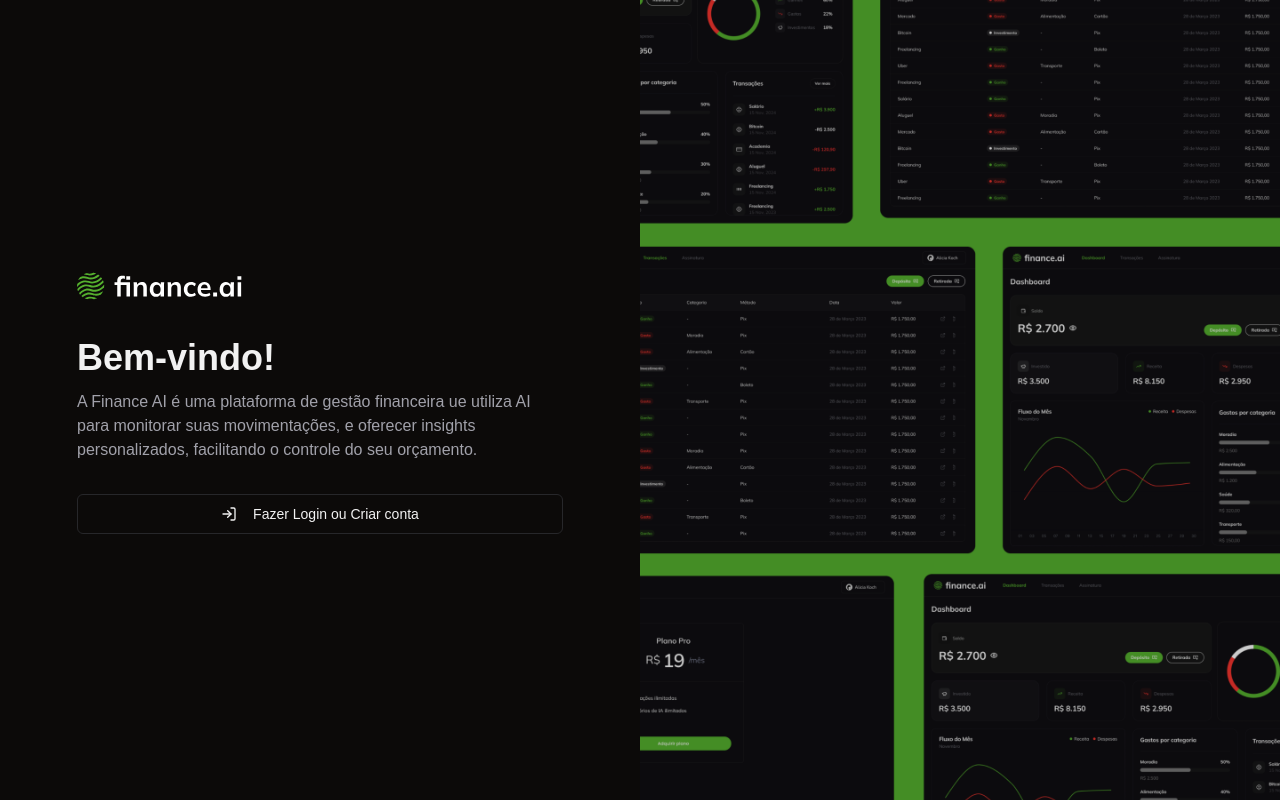
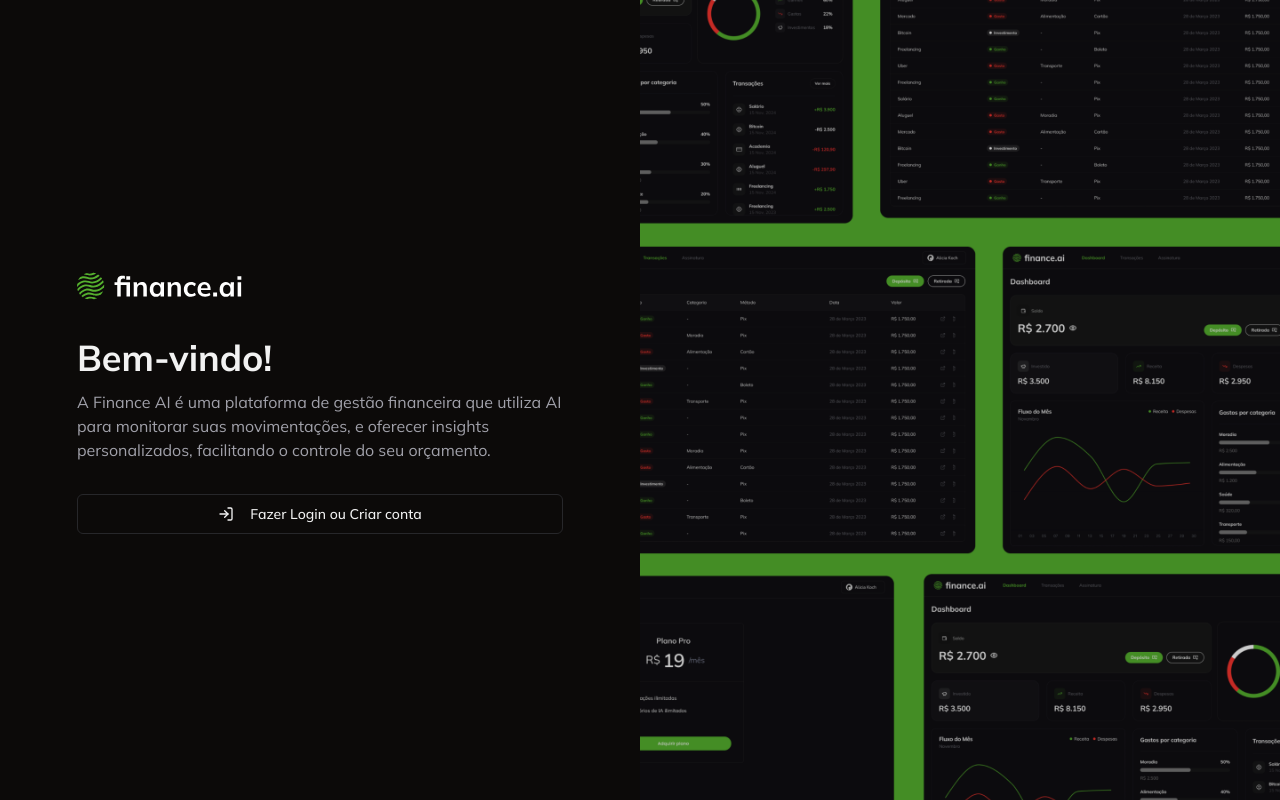
Before and after one commit to MAGAIVERH/finance-ai, a Next.js app: page /login in a window 1280 px wide. Built offline with nearby package versions, Linux system fonts and the light colour scheme; no server answers.

Commit message:
feat: update font to mulish

```diff
--- a/app/layout.tsx
+++ b/app/layout.tsx
@@ -1,18 +1,11 @@
 import type { Metadata } from "next";
-import localFont from "next/font/local";
+import { Mulish } from "next/font/google";
 import "./globals.css";
 import { ClerkProvider } from "@clerk/nextjs";
 import { dark } from "@clerk/themes";
 
-const geistSans = localFont({
-  src: "./fonts/GeistVF.woff",
-  variable: "--font-geist-sans",
-  weight: "100 900",
-});
-const geistMono = localFont({
-  src: "./fonts/GeistMonoVF.woff",
-  variable: "--font-geist-mono",
-  weight: "100 900",
+const mulish = Mulish({
+  subsets: ["latin-ext"],
 });
 
 export const metadata: Metadata = {
@@ -27,9 +20,7 @@
 }>) {
   return (
     <html lang="en">
-      <body
-        className={`${geistSans.variable} ${geistMono.variable} dark antialiased`}
-      >
+      <body className={`${mulish.className} dark antialiased`}>
         <ClerkProvider
           appearance={{
             baseTheme: dark,
--- a/app/login/page.tsx
+++ b/app/login/page.tsx
@@ -8,7 +8,7 @@
 const LoginPage = async () => {
   const { userId } = await auth();
   if (userId) {
-    redirect("/");
+    return redirect("/");
   }
   return (
     <div className="grid h-full grid-cols-2">
@@ -23,7 +23,7 @@
         />
         <h1 className="mb-3 text-4xl font-bold">Bem-vindo!</h1>
         <p className="mb-8 text-muted-foreground">
-          A Finance AI é uma plataforma de gestão financeira ue utiliza AI para
+          A Finance AI é uma plataforma de gestão financeira que utiliza AI para
           monitorar suas movimentações, e oferecer insights personalizados,
           facilitando o controle do seu orçamento.
         </p>
```
Also changed, not shown: app/fonts/GeistMonoVF.woff (deleted), app/fonts/GeistVF.woff (deleted).
